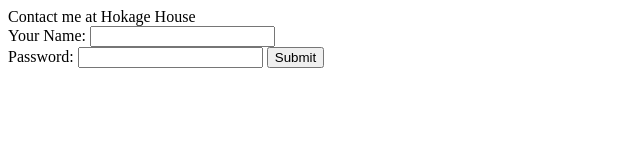
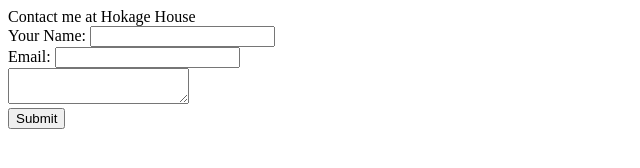
Before and after one commit to dakshpratapsinghbot/LearningWD, a plain HTML site: page HTML-PersonalSite/contact.html in a window 1280 px wide. Shown: the whole page, without its empty margins (0-640 px from the left). Drawn offline with Linux system fonts and the light colour scheme.

Commit message:
addingMAiL

```diff
--- a/HTML-PersonalSite/contact.html
+++ b/HTML-PersonalSite/contact.html
@@ -7,12 +7,14 @@
 </head>
 <body>
     <div>Contact me at Hokage House</div>
-    <form  action="index.html"></form>
+    <form  action="mailto:dakshrajput742@gmail.com" enctype="text/plain">
     <label>Your Name:</label>
-    <input type="text" name=""value><br>
-    <label for="">Password:</label>
-    <input type="password">
+    <input type="text" name="Your Name.."value><br>
+    <label for="">Email:</label>
+    <input type="email" name="Your email.." id=""><br>
+    <label for="Your Message"></label>
+    <textarea name="Your Message..." id=""></textarea><br>
     <input type="submit">
-
+    </form>
 </body>
 </html>
```
